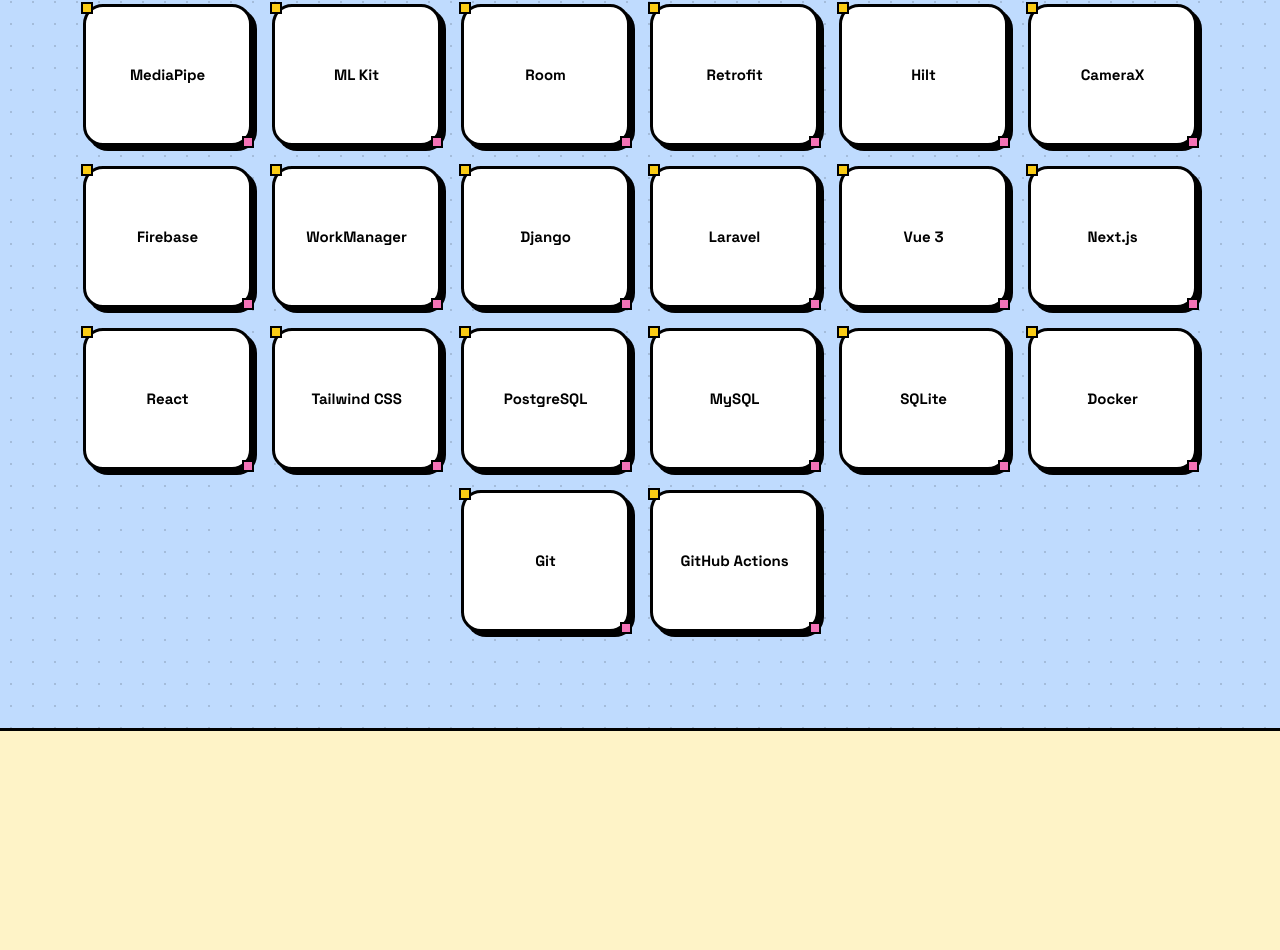
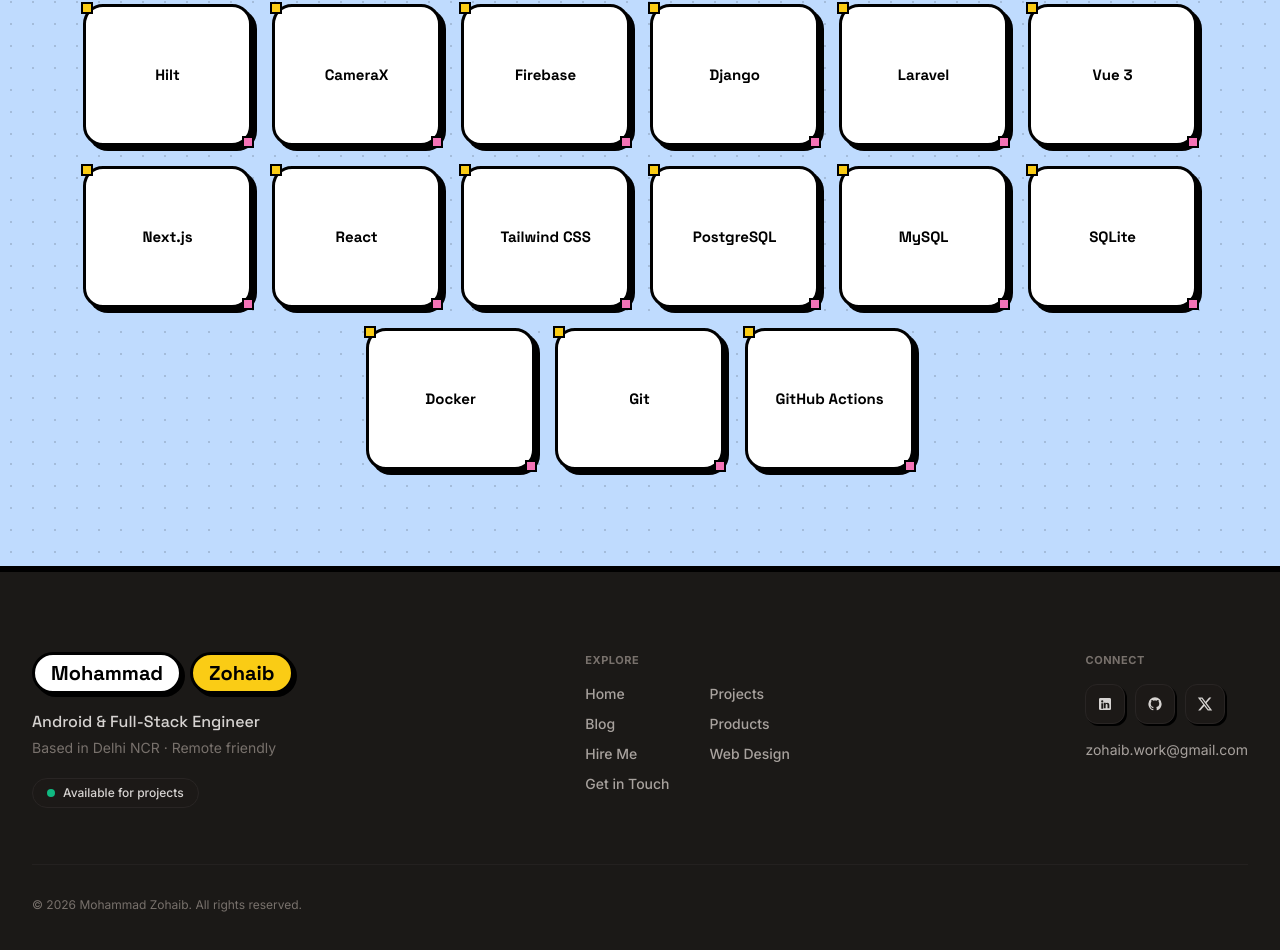
Before and after one commit to zohaib-md/zohaibxportfolio, a Next.js app: page / in a window 1280 px wide. Shown: the part 6020-6970 px from the top of the page. Before the commit the page ends 6751 px from the top, so only its background shows below. Built offline with nearby package versions, Linux system fonts and the light colour scheme.

Commit message:
feat: remove requested tech items and add footer matching reference design

```diff
--- a/app/page.tsx
+++ b/app/page.tsx
@@ -6,6 +6,7 @@ import { ProductsSection } from "@/components/ProductsSection";
 import { WebDesignCTA } from "@/components/WebDesignCTA";
 import { CallbackSection } from "@/components/CallbackSection";
 import { TechStackSection } from "@/components/TechStackSection";
+import { Footer } from "@/components/Footer";
 
 export default function Home() {
   return (
@@ -18,6 +19,7 @@ export default function Home() {
       <WebDesignCTA />
       <CallbackSection />
       <TechStackSection />
+      <Footer />
     </main>
   );
 }
--- /dev/null
+++ b/components/Footer.tsx
@@ -0,0 +1,181 @@
+"use client";
+
+import React from "react";
+import Link from "next/link";
+import { personalData } from "@/lib/data";
+
+export const Footer: React.FC = () => {
+  return (
+    <footer className="relative w-full bg-[#1b1917] text-white border-t-[3.5px] border-black pt-16 sm:pt-20 pb-12 px-4 sm:px-6 lg:px-8 overflow-hidden">
+      <div className="mx-auto max-w-[1280px]">
+        {/* Main Footer Row */}
+        <div className="flex flex-col lg:flex-row justify-between items-start gap-10 lg:gap-12 pb-14 border-b border-stone-800/70">
+          {/* Left Column: Brand & Status */}
+          <div className="flex flex-col items-start max-w-sm">
+            {/* Logo Pills */}
+            <div className="flex items-center gap-2">
+              <span className="inline-block rounded-full border-[3px] border-black bg-white px-4 py-1 font-display text-lg sm:text-xl font-bold text-black shadow-[3px_3px_0_0_#000000]">
+                {personalData.firstName}
+              </span>
+              <span className="inline-block rounded-full border-[3px] border-black bg-[#FACC15] px-4 py-1 font-display text-lg sm:text-xl font-bold text-black shadow-[3px_3px_0_0_#000000]">
+                {personalData.lastName}
+              </span>
+            </div>
+
+            {/* Subtitles */}
+            <p className="font-display font-medium text-sm sm:text-base text-stone-300 mt-4">
+              Android &amp; Full-Stack Engineer
+            </p>
+            <p className="text-xs sm:text-sm text-stone-500 mt-1">
+              Based in Delhi NCR · Remote friendly
+            </p>
+
+            {/* Available for projects pill */}
+            <div className="mt-5 inline-flex items-center gap-2 rounded-full border border-stone-800 bg-stone-900 px-3.5 py-1.5 text-xs font-medium text-stone-300">
+              <span className="relative flex h-2 w-2">
+                <span className="animate-ping absolute inline-flex h-full w-full rounded-full bg-emerald-400 opacity-75"></span>
+                <span className="relative inline-flex rounded-full h-2 w-2 bg-emerald-500"></span>
+              </span>
+              <span>Available for projects</span>
+            </div>
+          </div>
+
+          {/* Middle Column: Explore Navigation */}
+          <div className="flex flex-col items-start">
+            <h4 className="text-[11px] font-bold tracking-wider text-stone-500 uppercase mb-4">
+              Explore
+            </h4>
+            <div className="grid grid-cols-2 gap-x-10 gap-y-2.5">
+              <div className="flex flex-col gap-2.5">
+                <Link
+                  href="#"
+                  className="text-sm text-stone-400 hover:text-white transition-colors duration-150 font-medium"
+                >
+                  Home
+                </Link>
+                <Link
+                  href="#blog"
+                  className="text-sm text-stone-400 hover:text-white transition-colors duration-150 font-medium"
+                >
+                  Blog
+                </Link>
+                <Link
+                  href="#hire"
+                  className="text-sm text-stone-400 hover:text-white transition-colors duration-150 font-medium"
+                >
+                  Hire Me
+                </Link>
+                <Link
+                  href="#contact"
+                  className="text-sm text-stone-400 hover:text-white transition-colors duration-150 font-medium"
+                >
+                  Get in Touch
+                </Link>
+              </div>
+              <div className="flex flex-col gap-2.5">
+                <Link
+                  href="#projects"
+                  className="text-sm text-stone-400 hover:text-white transition-colors duration-150 font-medium"
+                >
+                  Projects
+                </Link>
+                <Link
+                  href="#products"
+                  className="text-sm text-stone-400 hover:text-white transition-colors duration-150 font-medium"
+                >
+                  Products
+                </Link>
+                <Link
+                  href="#design"
+                  className="text-sm text-stone-400 hover:text-white transition-colors duration-150 font-medium"
+                >
+                  Web Design
+                </Link>
+              </div>
+            </div>
+          </div>
+
+          {/* Right Column: Connect */}
+          <div className="flex flex-col items-start">
+            <h4 className="text-[11px] font-bold tracking-wider text-stone-500 uppercase mb-4">
+              Connect
+            </h4>
+
+            {/* Social Icons Row */}
+            <div className="flex items-center gap-2.5">
+              {/* LinkedIn */}
+              <a
+                href="https://linkedin.com"
+                target="_blank"
+                rel="noopener noreferrer"
+                aria-label="LinkedIn"
+                className="inline-flex items-center justify-center w-10 h-10 rounded-xl border border-stone-800 bg-stone-900 text-stone-300 hover:text-white hover:border-stone-700 hover:bg-stone-800 transition-all shadow-[2px_2px_0_0_#000000]"
+              >
+                <svg
+                  width="18"
+                  height="18"
+                  className="w-4 h-4 fill-current"
+                  viewBox="0 0 24 24"
+                >
+                  <path d="M19 3a2 2 0 0 1 2 2v14a2 2 0 0 1-2 2H5a2 2 0 0 1-2-2V5a2 2 0 0 1 2-2h14m-.5 15.5v-5.3a3.26 3.26 0 0 0-3.26-3.26c-.85 0-1.84.52-2.28 1.3v-1.11h-2.79v8.37h2.79v-4.93c0-.77.62-1.4 1.39-1.4a1.4 1.4 0 0 1 1.4 1.4v4.93h2.75M6.46 10.9v8.37H9.2V10.9H6.46M7.83 6.45a1.66 1.66 0 0 0-1.66 1.66 1.66 1.66 0 0 0 1.66 1.66 1.66 1.66 0 0 0 1.66-1.66 1.66 1.66 0 0 0-1.66-1.66z" />
+                </svg>
+              </a>
+
+              {/* GitHub */}
+              <a
+                href="https://github.com/zohaib-md"
+                target="_blank"
+                rel="noopener noreferrer"
+                aria-label="GitHub"
+                className="inline-flex items-center justify-center w-10 h-10 rounded-xl border border-stone-800 bg-stone-900 text-stone-300 hover:text-white hover:border-stone-700 hover:bg-stone-800 transition-all shadow-[2px_2px_0_0_#000000]"
+              >
+                <svg
+                  width="18"
+                  height="18"
+                  className="w-4 h-4 fill-current"
+                  viewBox="0 0 24 24"
+                >
+                  <path d="M12 2A10 10 0 0 0 2 12c0 4.42 2.87 8.17 6.84 9.5.5.08.66-.23.66-.5v-1.69c-2.77.6-3.36-1.34-3.36-1.34-.46-1.16-1.11-1.47-1.11-1.47-.91-.62.07-.6.07-.6 1 .07 1.53 1.03 1.53 1.03.87 1.52 2.34 1.07 2.91.83.1-.65.35-1.09.63-1.34-2.22-.25-4.55-1.11-4.55-4.92 0-1.11.38-2 1.03-2.71-.1-.25-.45-1.29.1-2.64 0 0 .84-.27 2.75 1.02.79-.22 1.65-.33 2.5-.33.85 0 1.71.11 2.5.33 1.91-1.29 2.75-1.02 2.75-1.02.55 1.35.2 2.39.1 2.64.65.71 1.03 1.6 1.03 2.71 0 3.82-2.34 4.66-4.57 4.91.36.31.69.92.69 1.85V21c0 .27.16.59.67.5C19.14 20.16 22 16.42 22 12A10 10 0 0 0 12 2z" />
+                </svg>
+              </a>
+
+              {/* X / Twitter */}
+              <a
+                href="https://x.com"
+                target="_blank"
+                rel="noopener noreferrer"
+                aria-label="X (Twitter)"
+                className="inline-flex items-center justify-center w-10 h-10 rounded-xl border border-stone-800 bg-stone-900 text-stone-300 hover:text-white hover:border-stone-700 hover:bg-stone-800 transition-all shadow-[2px_2px_0_0_#000000]"
+              >
+                <svg
+                  width="16"
+                  height="16"
+                  className="w-4 h-4 fill-current"
+                  viewBox="0 0 24 24"
+                >
+                  <path d="M18.244 2.25h3.308l-7.227 8.26 8.502 11.24H16.17l-5.214-6.817L4.99 21.75H1.68l7.73-8.835L1.254 2.25H8.08l4.713 6.231zm-1.161 17.52h1.833L7.084 4.126H5.117z" />
+                </svg>
+              </a>
+            </div>
+
+            {/* Email link */}
+            <a
+              href="mailto:zohaib.work@gmail.com"
+              className="mt-4 text-xs sm:text-sm text-stone-400 hover:text-white transition-colors duration-150"
+            >
+              zohaib.work@gmail.com
+            </a>
+          </div>
+        </div>
+
+        {/* Bottom Copyright Row */}
+        <div className="pt-8 flex flex-col sm:flex-row items-center justify-between gap-4 text-xs text-stone-500">
+          <p>
+            &copy; {new Date().getFullYear()} {personalData.firstName}{" "}
+            {personalData.lastName}. All rights reserved.
+          </p>
+        </div>
+      </div>
+    </footer>
+  );
+};
--- a/components/TechStackSection.tsx
+++ b/components/TechStackSection.tsx
@@ -16,11 +16,7 @@ const technologies = [
   "PHP",
   "SQL",
   "Jetpack Compose",
-  "Google Gemini API",
-  "Anthropic Claude API",
-  "OpenAI SDK",
   "Google ADK",
-  "LangGraph",
   "MediaPipe",
   "ML Kit",
   "Room",
@@ -28,7 +24,6 @@ const technologies = [
   "Hilt",
   "CameraX",
   "Firebase",
-  "WorkManager",
   "Django",
   "Laravel",
   "Vue 3",
```
